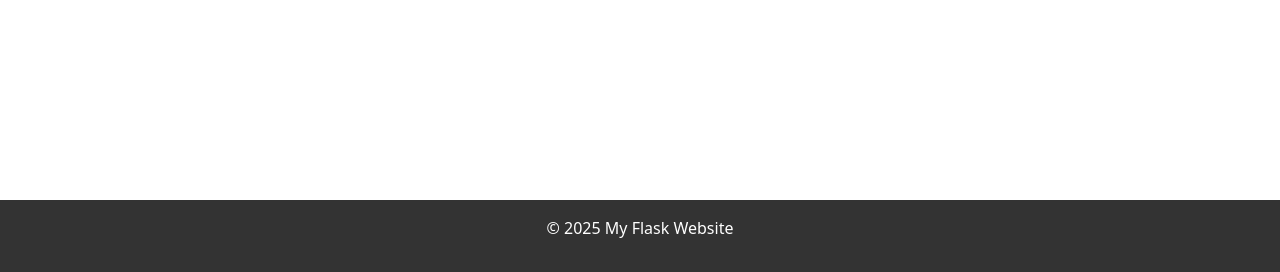
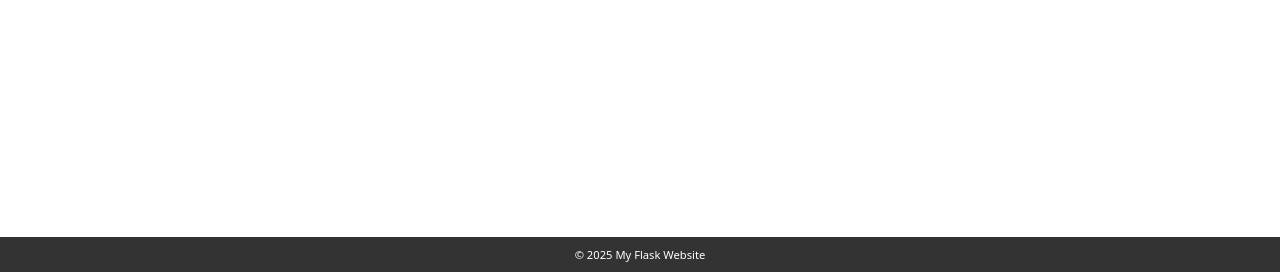
Before and after one commit to william10310406/final-project, a Flask app: page / in a window 1280 px wide. Shown: the part 528-800 px from the top of the page. Run offline with Flask 2, Linux system fonts and the light colour scheme; data that the repository does not hold is empty.

Commit message:
修改頁尾

```diff
--- a/static/css/style.css
+++ b/static/css/style.css
@@ -55,7 +55,7 @@ nav a:hover {
 }
 
 /* 頁尾樣式 */
-footer {
+.small-footer {
     /* 設定背景顏色 */
     background-color: #333;
     /* 設定文字顏色 */
@@ -63,12 +63,14 @@ footer {
     /* 文字置中 */
     text-align: center;
     /* 設定內部間距 */
-    padding: 1rem;
+    padding: 0.5rem;
     /* 固定在頁面底部 */
     position: fixed;
     bottom: 0;
     /* 設定寬度為全寬 */
     width: 100%;
+    /* 設定字體大小 */
+    font-size: 0.8rem;
 }
 
 /* 文章列表樣式 */
--- a/templates/base.html
+++ b/templates/base.html
@@ -81,8 +81,8 @@
     </main>
 
     <!-- 頁尾區域：顯示版權信息 -->
-    <footer>
-        <p>&copy; 2025 My Flask Website</p>
+    <footer class="small-footer">
+        <small>&copy; 2025 My Flask Website</small>
     </footer>
 
     <!-- 引入 Bootstrap 5.1.3 的 JavaScript 套件，包含所有 Bootstrap 功能 -->
```
